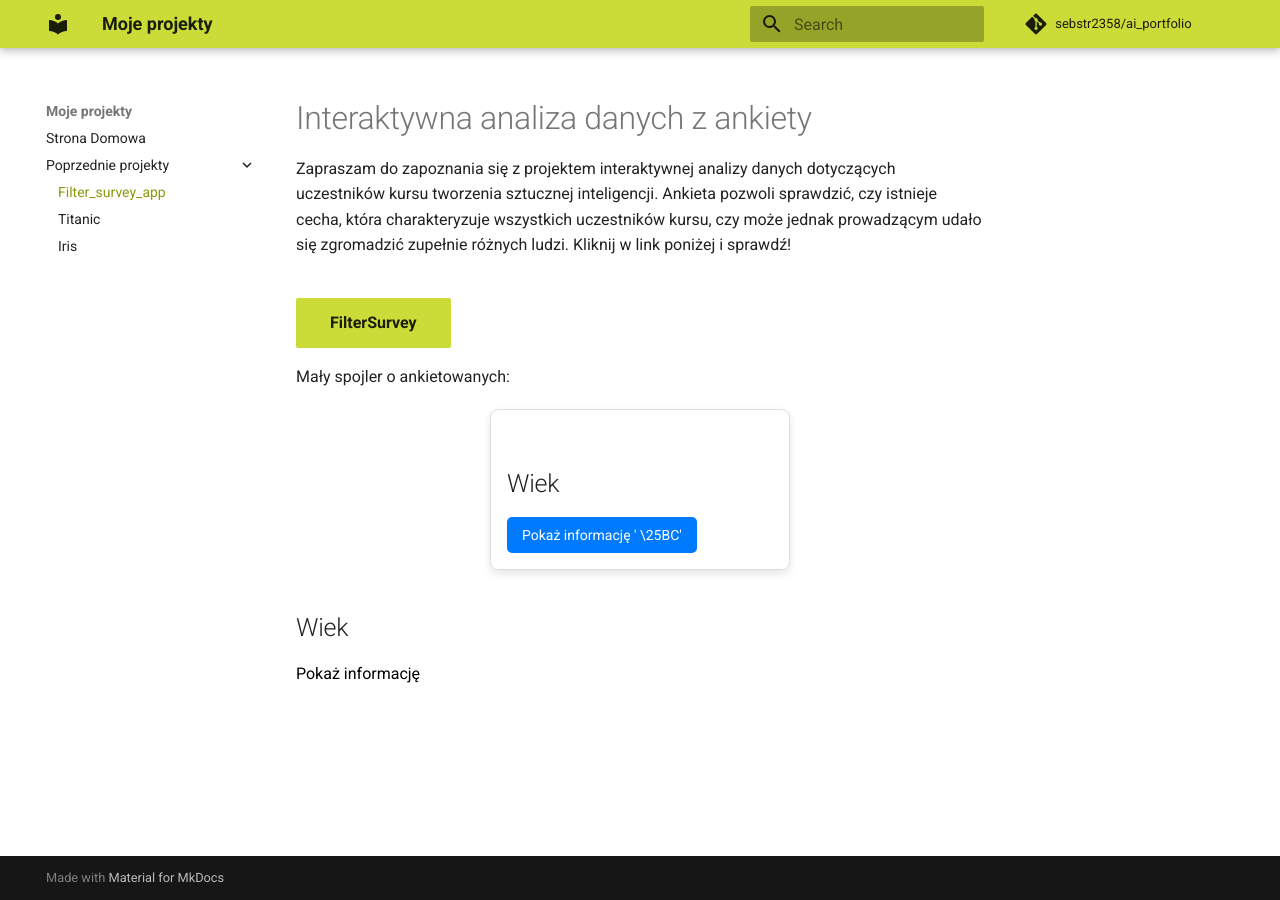
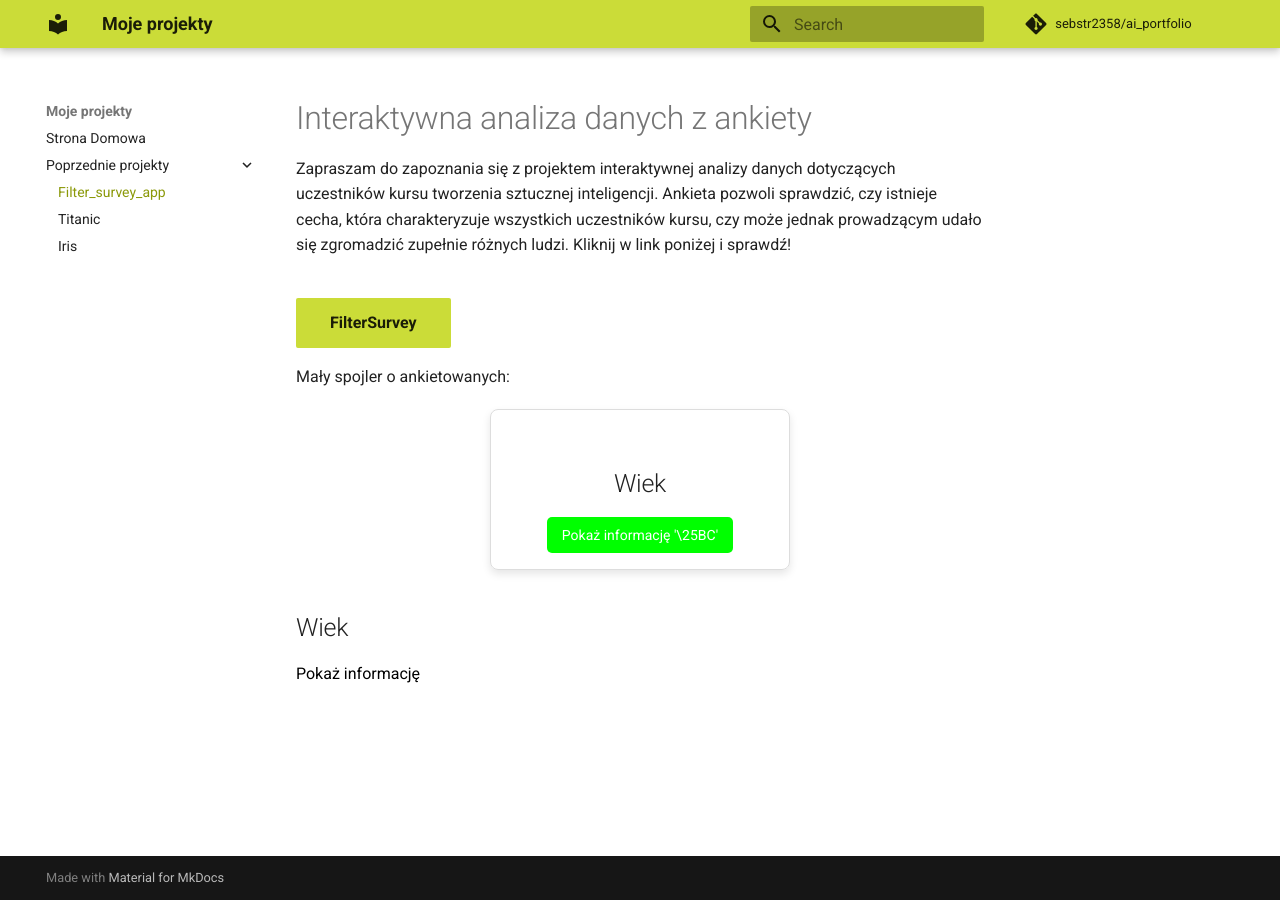
Before and after one commit to sebstr2358/ai_portfolio, an MkDocs documentation site: the page built from docs/filter_survey_app/index.md, in a window 1280 px wide. Built offline with MkDocs 1.6.1 and Material for MkDocs 9.7.7, drawn with Linux system fonts in a browser that asks for light colours; comment, search, counter and statistics services are not loaded; part of the change alters nothing that is shown.

Commit message:
added grid

```diff
--- a/docs/filter_survey_app/index.md
+++ b/docs/filter_survey_app/index.md
@@ -10,14 +10,18 @@
 
 <p>Mały spojler o ankietowanych:</p>
 
-<div style="border: 1px solid #ddd;
+<div style="
+            display: flex;
+            flex-direction: column;
+            align-items: center;
+            border: 1px solid #ddd;
             border-radius: 8px;
             padding: 16px;
             box-shadow: 0 4px 8px rgba(0, 0, 0, 0.1);
             max-width: 300px;
             margin: 20px auto;">
     <h2>Wiek</h2>
-    <button style="background-color: #007BFF;
+    <button style="background-color: lime;
             color: white;
             border: none;
             padding: 10px 15px;
@@ -25,7 +29,7 @@
             font-size: 14px;
             cursor: pointer;
             display: inline-block;
-            position: relative;" onclick="toggleVisibility()">Pokaż informację ' \25BC'</button>
+            position: relative;" :hover="background-color: light-green" onclick="toggleVisibility()">Pokaż informację <span>'\25BC'</span></button>
     <div id="hidden-text" style="display: none; margin-top: 10px;">
     <p>Najstarsza osoba powyżej 65 lat!</p>
 </div>
```
